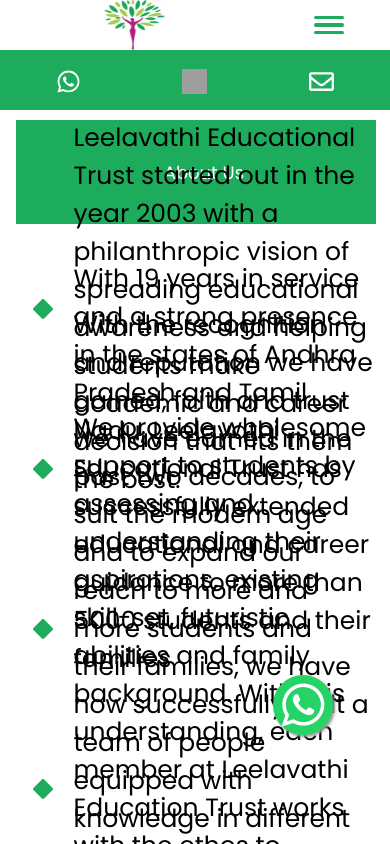
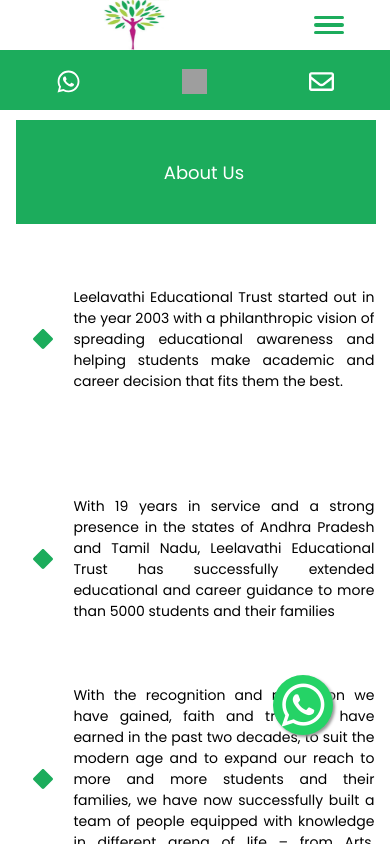
Before and after one commit to invisiblegeek1/let, a React (Create React App) app in the folder front-end/let-app/: page /aboutus in a window 390 px wide. Shown: the top 844 px of the page. Built offline with nearby package versions, Linux system fonts and the light colour scheme; grey boxes are pictures that could not be loaded.

Commit message:
responsive improved

```diff
--- a/front-end/let-app/src/components/Aboutus.css
+++ b/front-end/let-app/src/components/Aboutus.css
@@ -33,3 +33,14 @@
 
 
     }
+
+    @media screen and (max-width:640px) {
+
+        #About-info{
+            font-size: 14px;
+        height: 210px;
+        text-align: justify;
+
+        }
+
+    }
--- a/front-end/let-app/src/components/ContactForm.css
+++ b/front-end/let-app/src/components/ContactForm.css
@@ -5,7 +5,7 @@
     flex-direction: column;
     overflow: hidden;
     overflow-x: none;
-    margin: 0;
+    margin: 10px;
     background-color: #fff;
     align-items: center;
     justify-content: space-evenly;
--- a/front-end/let-app/src/components/CounsellingPage.css
+++ b/front-end/let-app/src/components/CounsellingPage.css
@@ -117,7 +117,7 @@
         overflow-x: hidden;
     }
 
-    .Con-card,.Con-card-title{
+    .Con-card,.Con-card-title,#Con-gen-info,#About-info{
         font-size: 18px;
         height: 100px;
     }
--- a/front-end/let-app/src/components/Sitemap.css
+++ b/front-end/let-app/src/components/Sitemap.css
@@ -71,7 +71,7 @@
     .Sitemap-container{
         display: flex;
         width: 100%;
-        height: fit-content;
+        height: auto;
         box-sizing: border-box;
         flex-direction: column;
     }
```
